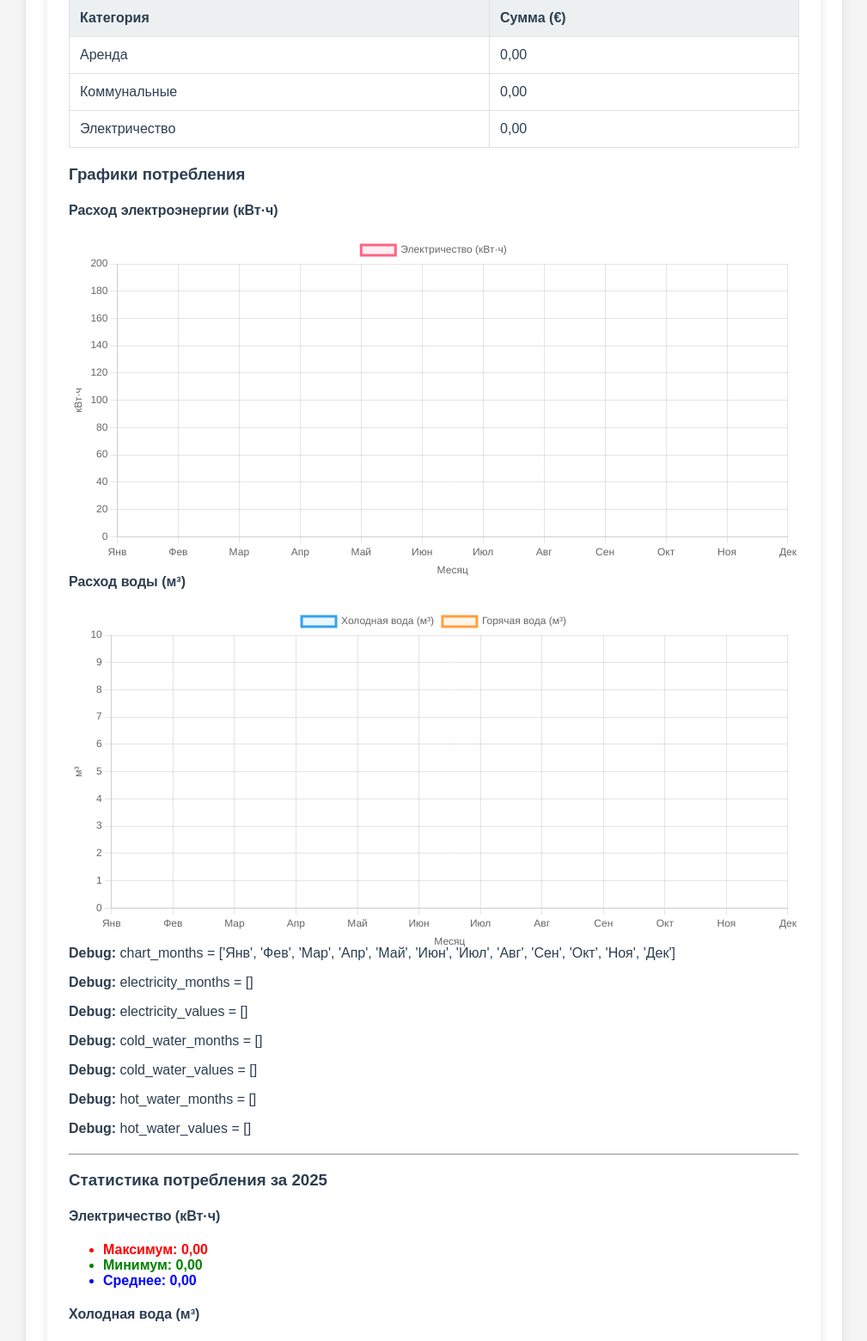
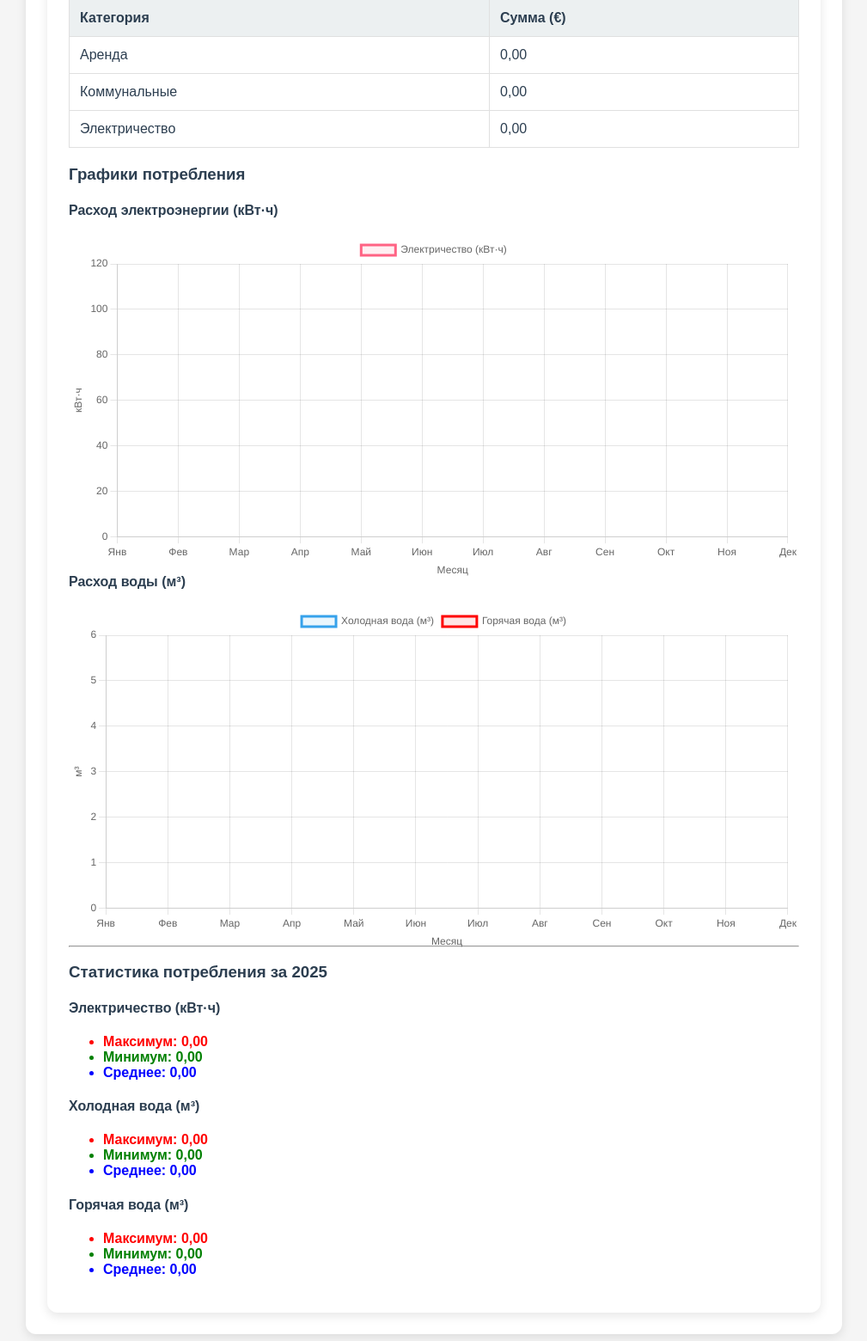
Before and after one commit to DmytroFedosyeyev/jango_rent, a Django app: page /overview/ in a window 1280 px wide. Shown: the part 292-1852 px from the top of the page at 86% size, without its empty margins (135-1144 px from the left). Run offline with Django 5.2, Linux system fonts and the light colour scheme; the visitor is signed in with stand-in values (Sample User, id 1); data that the repository does not hold is empty; some libraries are stand-ins or nearby versions.

Commit message:
Графики работают как надо!

```diff
--- a/expenses/templates/overview.html
+++ b/expenses/templates/overview.html
@@ -54,17 +54,6 @@
         <canvas id="waterChart"></canvas>
     </div>
 
-    <!-- Отладочный вывод -->
-    <div style="margin-bottom: 20px;">
-        <p><strong>Debug:</strong> chart_months = {{ chart_months|safe }}</p>
-        <p><strong>Debug:</strong> electricity_months = {{ electricity_months|safe }}</p>
-        <p><strong>Debug:</strong> electricity_values = {{ electricity_values|safe }}</p>
-        <p><strong>Debug:</strong> cold_water_months = {{ cold_water_months|safe }}</p>
-        <p><strong>Debug:</strong> cold_water_values = {{ cold_water_values|safe }}</p>
-        <p><strong>Debug:</strong> hot_water_months = {{ hot_water_months|safe }}</p>
-        <p><strong>Debug:</strong> hot_water_values = {{ hot_water_values|safe }}</p>
-    </div>
-
     <hr>
     <h3>{% blocktrans %}Статистика потребления за {{ current_year }}{% endblocktrans %}</h3>
     <div class="row">
@@ -111,6 +100,10 @@ document.addEventListener('DOMContentLoaded', function() {
     console.log('cold_water:', { months: coldWaterMonths, values: coldWaterValues });
     console.log('hot_water:', { months: hotWaterMonths, values: hotWaterValues });
 
+    // Динамический max для осей Y
+    const electricityMax = Math.max(...electricityValues, 100) * 1.2;
+    const waterMax = Math.max(...coldWaterValues.concat(hotWaterValues), 5) * 1.2;
+
     // Электричество
     new Chart(document.getElementById('electricityChart'), {
         type: 'line',
@@ -121,7 +114,7 @@ document.addEventListener('DOMContentLoaded', function() {
                 data: months.map(month => electricityMonths.includes(month) ? electricityValues[electricityMonths.indexOf(month)] : null),
                 borderColor: 'rgb(255, 99, 132)',
                 backgroundColor: 'rgba(255, 99, 132, 0.1)',
-                tension: 0.3,
+                tension: 0,
                 fill: false,
                 pointRadius: 5,
                 spanGaps: false
@@ -133,7 +126,7 @@ document.addEventListener('DOMContentLoaded', function() {
             scales: {
                 y: {
                     beginAtZero: true,
-                    max: 200,
+                    max: electricityMax,
                     title: { display: true, text: '{% trans "кВт·ч" %}' }
                 },
                 x: {
@@ -154,7 +147,7 @@ document.addEventListener('DOMContentLoaded', function() {
                     data: months.map(month => coldWaterMonths.includes(month) ? coldWaterValues[coldWaterMonths.indexOf(month)] : null),
                     borderColor: 'rgb(54, 162, 235)',
                     backgroundColor: 'rgba(54, 162, 235, 0.1)',
-                    tension: 0.3,
+                    tension: 0,
                     fill: false,
                     pointRadius: 5,
                     spanGaps: false
@@ -162,9 +155,9 @@ document.addEventListener('DOMContentLoaded', function() {
                 {
                     label: '{% trans "Горячая вода (м³)" %}',
                     data: months.map(month => hotWaterMonths.includes(month) ? hotWaterValues[hotWaterMonths.indexOf(month)] : null),
-                    borderColor: 'rgb(255, 159, 64)',
-                    backgroundColor: 'rgba(255, 159, 64, 0.1)',
-                    tension: 0.3,
+                    borderColor: 'rgb(255, 0, 0)', // Красный цвет для линии
+                    backgroundColor: 'rgba(255, 0, 0, 0.1)', // Красный фон для точек
+                    tension: 0,
                     fill: false,
                     pointRadius: 5,
                     spanGaps: false
@@ -177,7 +170,7 @@ document.addEventListener('DOMContentLoaded', function() {
             scales: {
                 y: {
                     beginAtZero: true,
-                    max: 10,
+                    max: waterMax,
                     title: { display: true, text: '{% trans "м³" %}' }
                 },
                 x: {
--- a/expenses/views.py
+++ b/expenses/views.py
@@ -527,12 +527,6 @@ def overview(request):
         usage_data[category]['months'].append(MONTHS[month])
         usage_data[category]['values'].append(float(usage.usage))
 
-    # Логирование
-    logger.debug("chart_months: %s", MONTHS)
-    logger.debug("electricity_data: %s", usage_data['electricity'])
-    logger.debug("cold_water_data: %s", usage_data['cold_water'])
-    logger.debug("hot_water_data: %s", usage_data['hot_water'])
-
     def compute_stats(values):
         clean = [v for v in values if v > 0]
         return {
```
